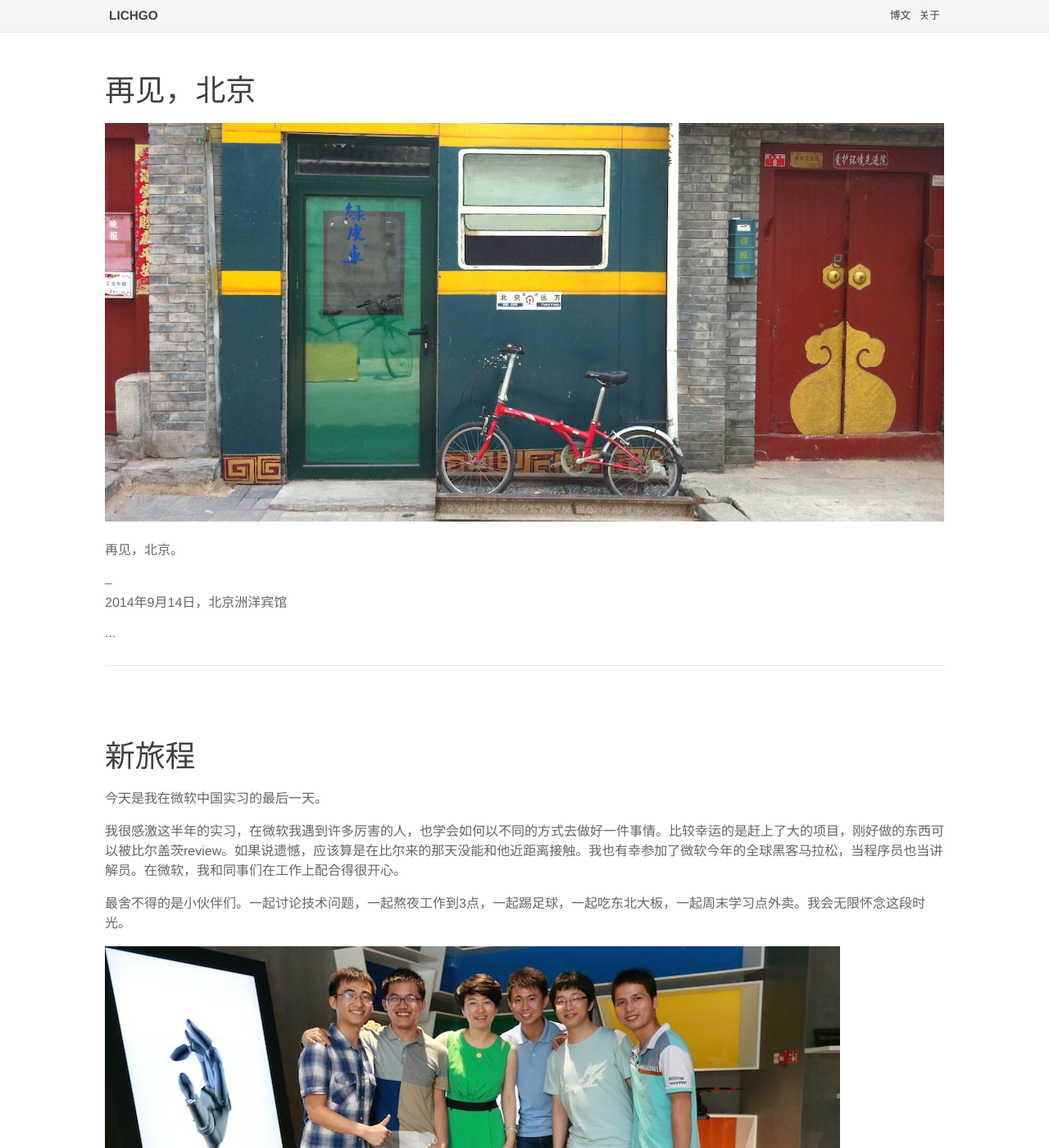
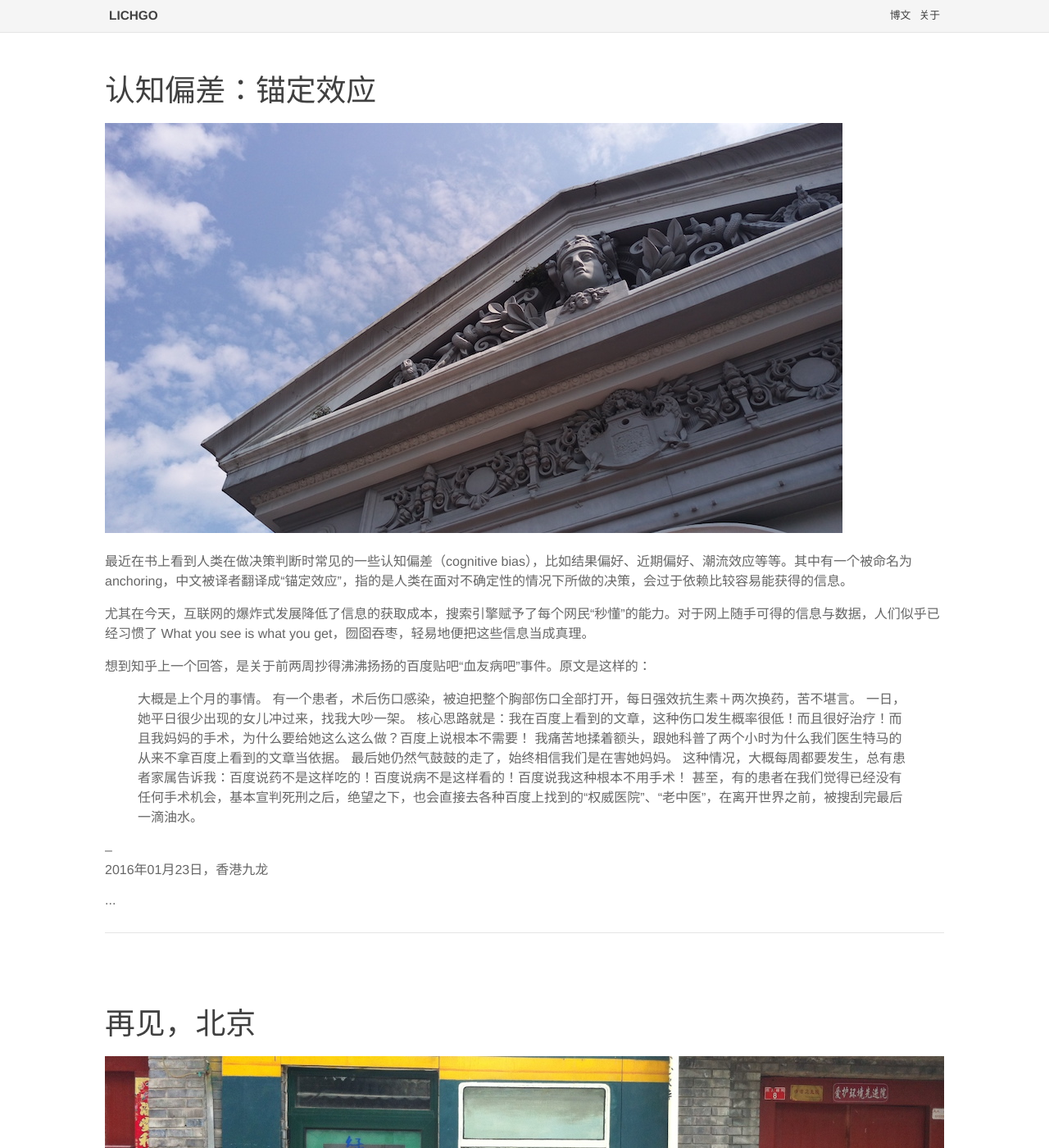
Before and after one commit to lichgo/blog, a Jekyll site: the page built from index.html, in a window 1280 px wide and 1400 px high. Shown: the whole window at 82% size. Built offline with Jekyll 4.4.1, drawn with Linux system fonts in a browser that asks for light colours.

Commit message:
add new post

```diff
--- a/_layouts/default.html
+++ b/_layouts/default.html
@@ -5,7 +5,7 @@
 	<meta name="viewport" content="width=device-width,initial-scale=1,minimum-scale=1,maximum-scale=1,user-scalable=no" />
 	<base href="{{ site.baseurl }}"></base>
 	<link rel="stylesheet" type="text/css" href="{{ site.baseurl }}/assets/main.css" />
-	<title>{{ page.title }} | ICHGO</title>
+	<title>{{ page.title }} | LICHGO</title>
 </head>
 <body>
 	<div id="topbar">
--- /dev/null
+++ b/_posts/2016-01-31-anchoring.md
@@ -0,0 +1,23 @@
+---
+layout: post
+title: 认知偏差：锚定效应
+---
+![Beijing]({{ site.image_baseurl }}/HCM_museum.jpg)
+
+最近在书上看到人类在做决策判断时常见的一些认知偏差（cognitive bias），比如结果偏好、近期偏好、潮流效应等等。其中有一个被命名为anchoring，中文被译者翻译成“锚定效应”，指的是人类在面对不确定性的情况下所做的决策，会过于依赖比较容易能获得的信息。
+
+尤其在今天，互联网的爆炸式发展降低了信息的获取成本，搜索引擎赋予了每个网民“秒懂”的能力。对于网上随手可得的信息与数据，人们似乎已经习惯了 What you see is what you get，囫囵吞枣，轻易地便把这些信息当成真理。
+
+想到知乎上一个回答，是关于前两周抄得沸沸扬扬的百度贴吧“血友病吧”事件。原文是这样的：
+
+>大概是上个月的事情。
+有一个患者，术后伤口感染，被迫把整个胸部伤口全部打开，每日强效抗生素＋两次换药，苦不堪言。
+一日，她平日很少出现的女儿冲过来，找我大吵一架。
+核心思路就是：我在百度上看到的文章，这种伤口发生概率很低！而且很好治疗！而且我妈妈的手术，为什么要给她这么这么做？百度上说根本不需要！
+我痛苦地揉着额头，跟她科普了两个小时为什么我们医生特马的从来不拿百度上看到的文章当依据。
+最后她仍然气鼓鼓的走了，始终相信我们是在害她妈妈。
+这种情况，大概每周都要发生，总有患者家属告诉我：百度说药不是这样吃的！百度说病不是这样看的！百度说我这种根本不用手术！
+甚至，有的患者在我们觉得已经没有任何手术机会，基本宣判死刑之后，绝望之下，也会直接去各种百度上找到的“权威医院”、“老中医”，在离开世界之前，被搜刮完最后一滴油水。
+
+--
+2016年01月23日，香港九龙
```
Also changed, not shown: assets/images/HCM_museum.jpg (added), 1 other file.
